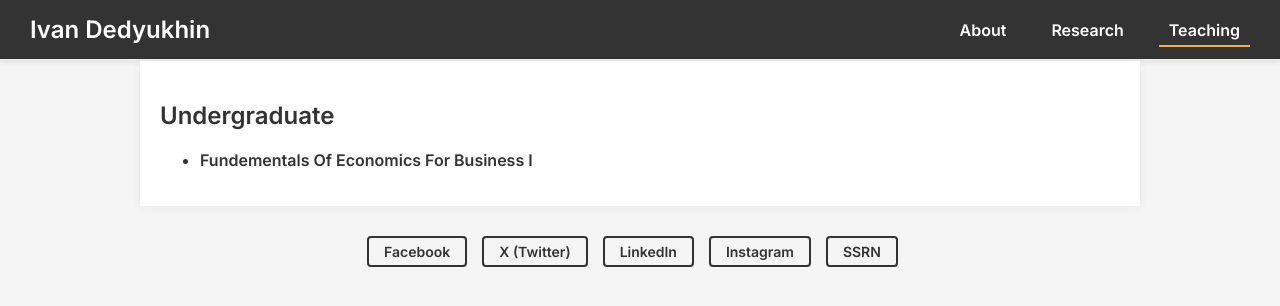
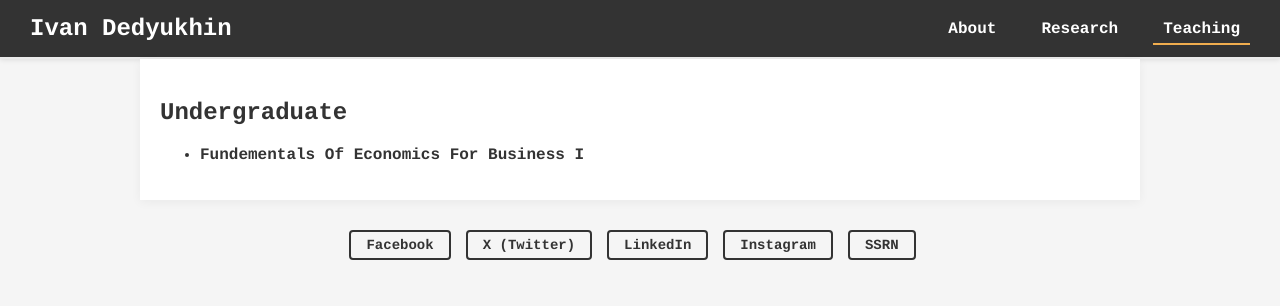
Before and after one commit to Dedyukhin/dedyukhin.github.io, a Jekyll site: the page built from Teaching.md, in a window 1280 px wide. Shown: the top 306 px of the page. Built offline with Jekyll 4.4.1, drawn with Linux system fonts in a browser that asks for light colours.

Commit message:
Update default.html

```diff
--- a/_layouts/default.html
+++ b/_layouts/default.html
@@ -10,7 +10,7 @@
         body {
             margin: 0;
             padding: 0;
-            font-family: 'Inter', sans-serif;
+            font-family: 'Courier', sans-serif;
             font-size: 16px;
             background-color: #f5f5f5;
             color: #333;
```
